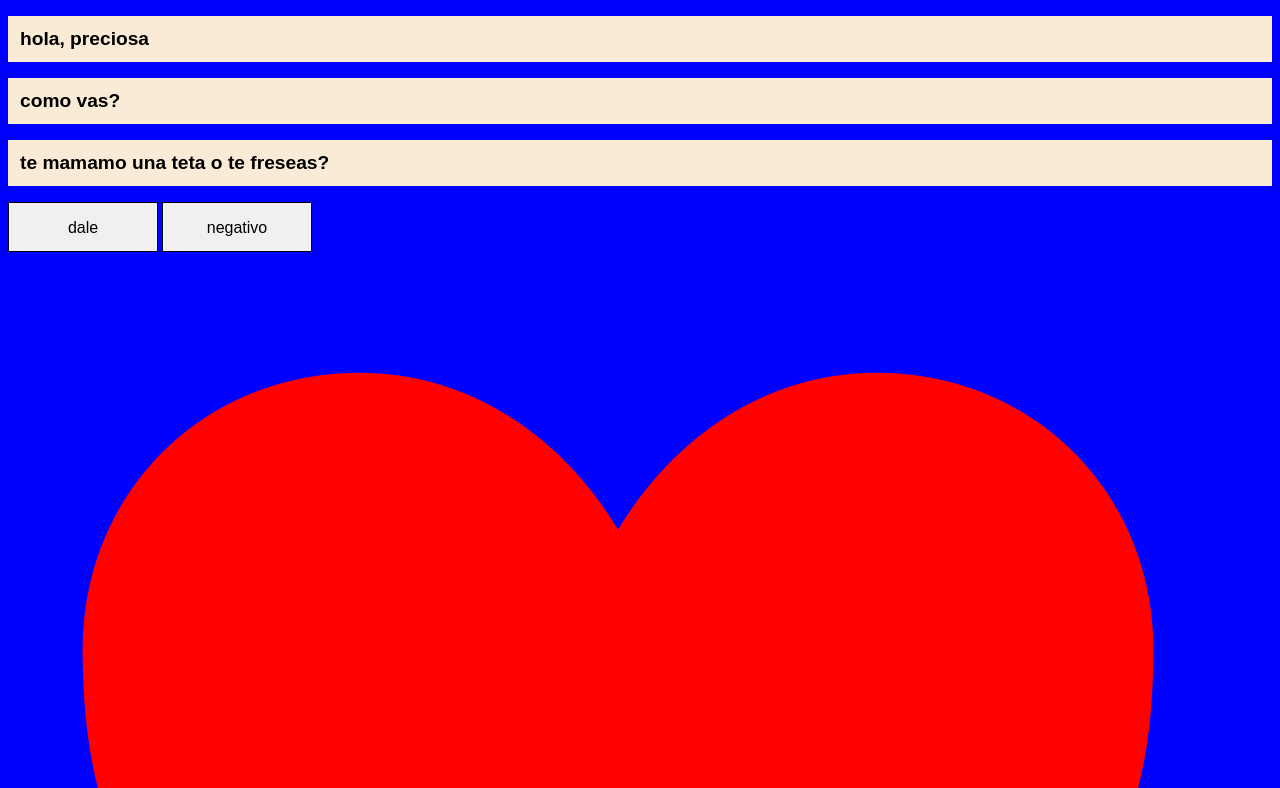
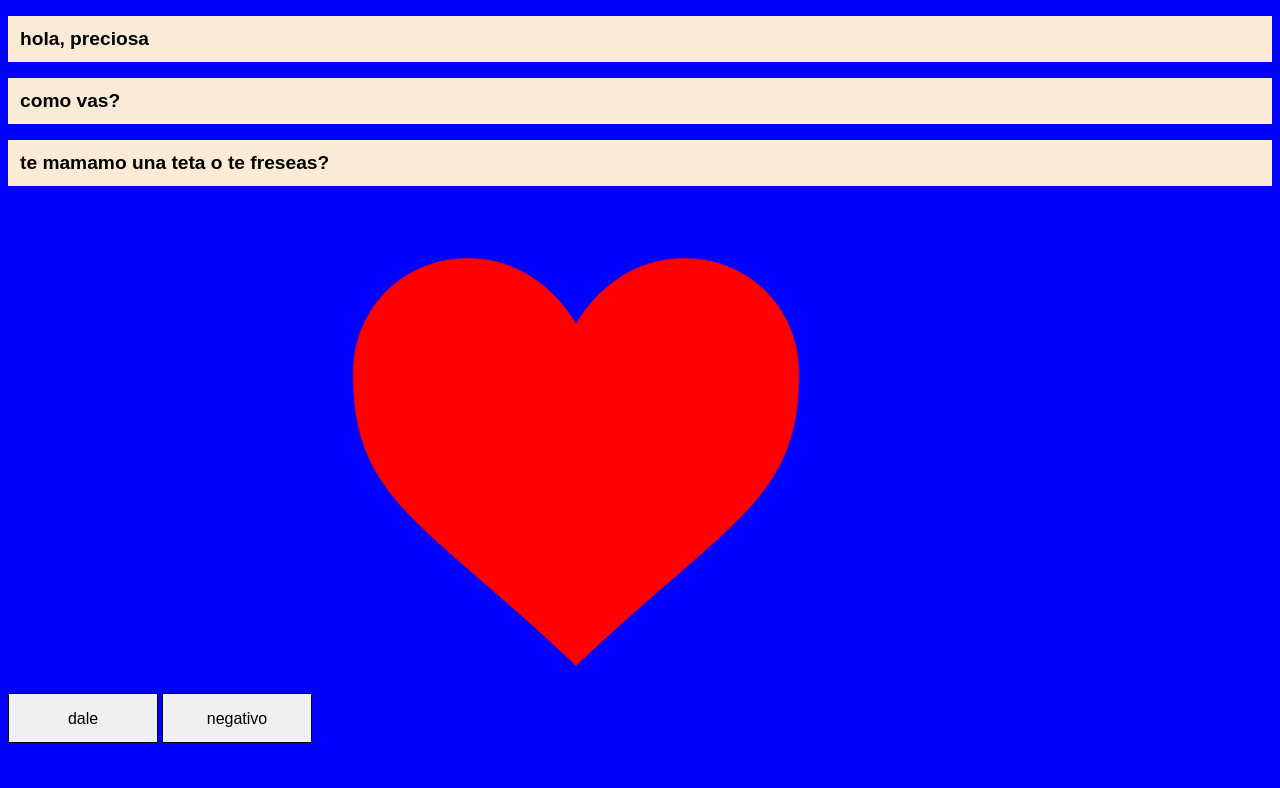
Before and after one commit to Ganscert/probando, a plain HTML site: page index.html in a window 1280 px wide. Shown: the top 788 px of the page. Drawn offline with Linux system fonts and the light colour scheme.

Commit message:
Update jj.css

```diff
--- a/jj.css
+++ b/jj.css
@@ -12,8 +12,8 @@ h2{
 }
 
 #corazon{
-   height: auto;
-   width: auto;
+   height: 500px;
+   width: 500px;
    margin: 10px;
 }
 
```
